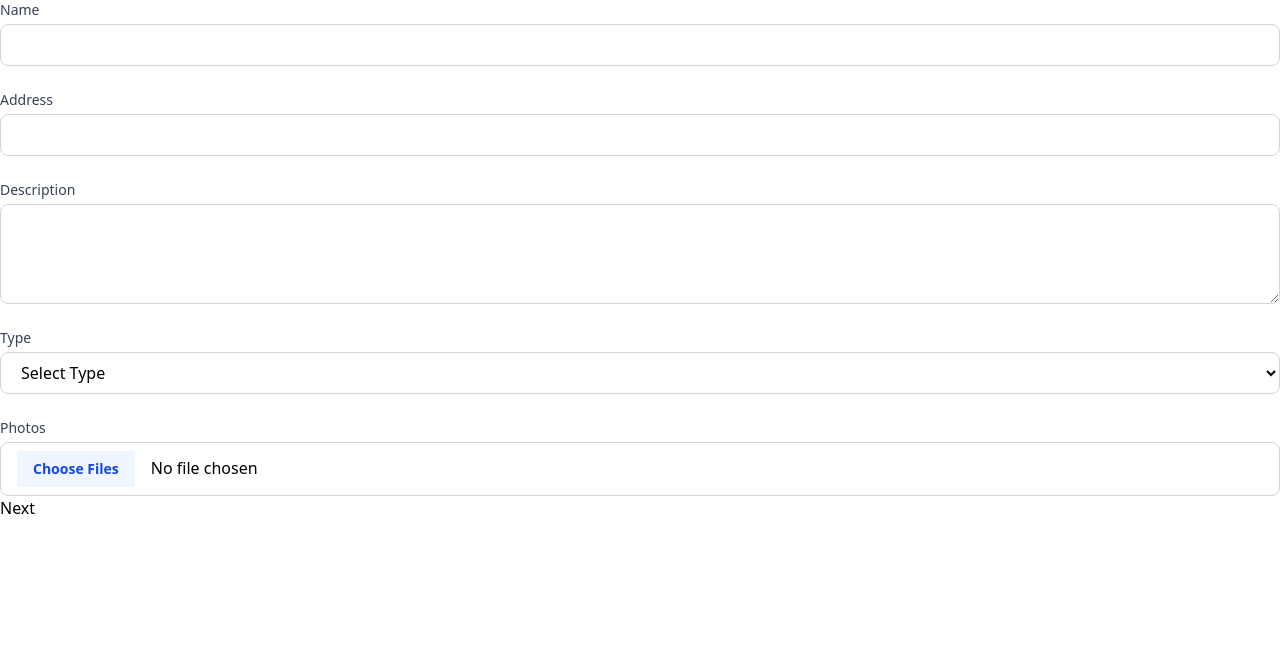
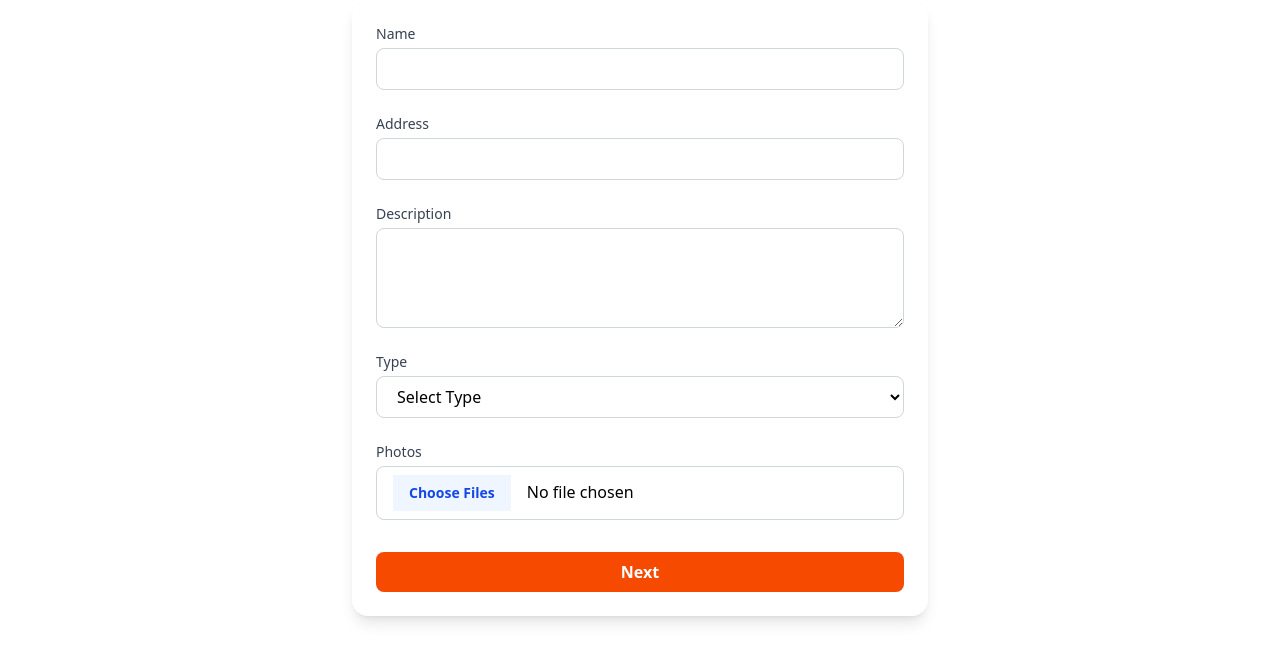
Before and after one commit to JuFML/multi-step-form-webcomponent, a React (Vite) app: page / in a window 1280 px wide. Shown: the top 662 px of the page. Built offline with nearby package versions, Linux system fonts and the light colour scheme.

Commit message:
style: apply Tailwind styles to navigation button and wrapper

```diff
--- a/src/components/AccommodationForm.tsx
+++ b/src/components/AccommodationForm.tsx
@@ -17,13 +17,13 @@ const AccommodationForm = ({ element }: { element: HTMLElement }) => {
   }
   return (
 
-    <div className="form-wrapper">
+    <div className="max-w-xl mx-auto p-6 bg-white shadow-lg rounded-2xl space-y-8">
       {step === 1 && <Step1Accommodation />}
       {step === 2 && <Step2Owner />}
       {step === 3 && <Step3Summary />}
 
-      <button onClick={handleclickBtn}>
-        {step < 3 ? 'Next' : 'Submit'}
+      <button onClick={handleclickBtn} className="w-full px-6 py-2 rounded-lg bg-orange-600 text-white font-semibold hover:bg-orange-700 transition">
+        {step === 1 ? 'Next' : 'Submit'}
       </button>
     </div>
   )
```
